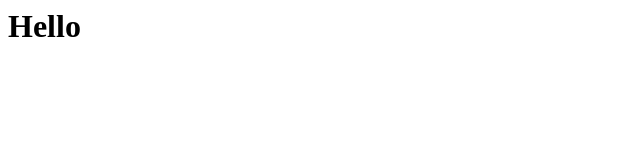
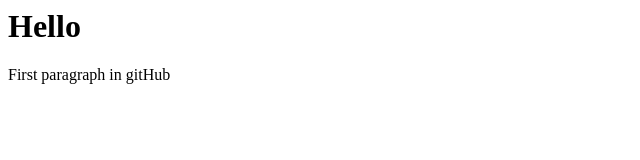
Before and after one commit to teacherCube/hello-world, a plain HTML site: page index.html in a window 1280 px wide. Shown: the whole page, without its empty margins (0-640 px from the left). Drawn offline with Linux system fonts and the light colour scheme.

Commit message:
Update index.html

```diff
--- a/index.html
+++ b/index.html
@@ -1,5 +1,6 @@
 <html>
   <body>
     <h1>Hello</h1>
+    <p>First paragraph in gitHub</p>
   </body>
 </html>
```
